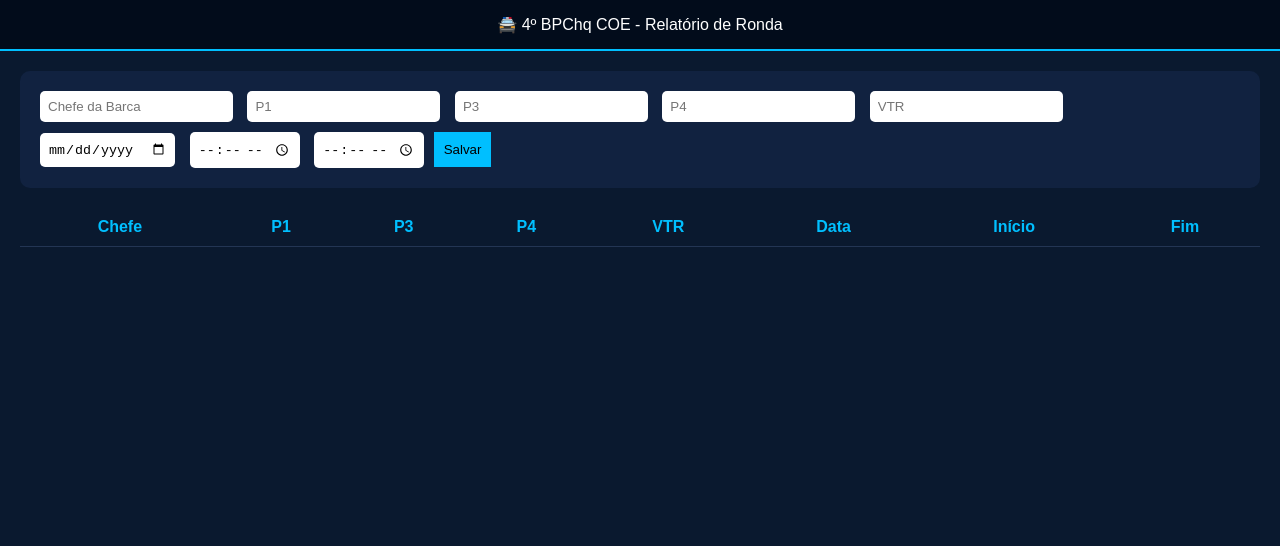
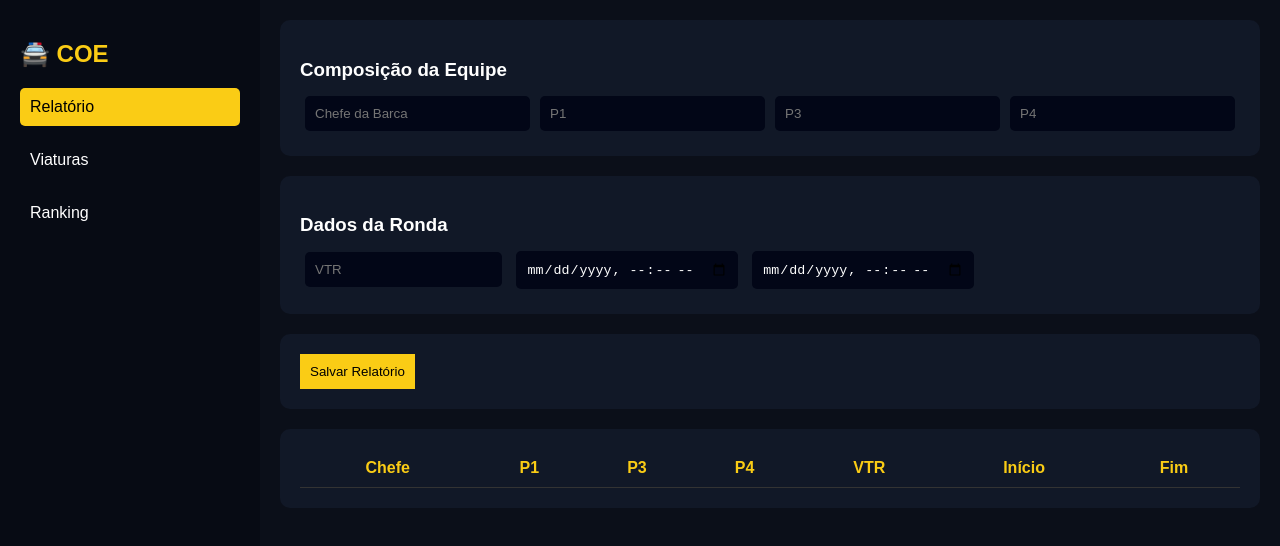
Before and after one commit to enricosena90/sistema-coe, a website: page public/index.html in a window 1280 px wide. Drawn offline with Linux system fonts and the light colour scheme.

Commit message:
Update index.html

```diff
--- a/public/index.html
+++ b/public/index.html
@@ -1,85 +1,137 @@
 <!DOCTYPE html>
-<html>
+<html lang="pt-br">
 <head>
 <meta charset="UTF-8">
-<title>COE - Relatório de Ronda</title>
+<title>COE Sistema</title>
 
 <style>
 body {
   margin: 0;
   font-family: Arial;
-  background: #0a192f;
+  display: flex;
+  background: #0b0f19;
   color: #fff;
 }
 
-header {
-  background: #020c1b;
-  padding: 15px;
-  text-align: center;
-  border-bottom: 2px solid #00bfff;
-}
-
-.container {
+/* MENU */
+.sidebar {
+  width: 220px;
+  background: #070b14;
+  height: 100vh;
   padding: 20px;
 }
 
-.form {
-  background: #112240;
-  padding: 15px;
-  border-radius: 10px;
+.sidebar h2 {
+  color: #facc15;
 }
 
+.menu-item {
+  margin: 15px 0;
+  padding: 10px;
+  cursor: pointer;
+}
+
+.menu-item.active {
+  background: #facc15;
+  color: black;
+  border-radius: 5px;
+}
+
+/* CONTEUDO */
+.content {
+  flex: 1;
+  padding: 20px;
+}
+
+/* CARD */
+.card {
+  background: #111827;
+  padding: 20px;
+  border-radius: 10px;
+  margin-bottom: 20px;
+}
+
+.card h3 {
+  margin-bottom: 10px;
+}
+
+/* INPUT */
 input {
-  padding: 8px;
+  padding: 10px;
   margin: 5px;
   border-radius: 5px;
   border: none;
+  background: #020617;
+  color: white;
 }
 
 button {
   padding: 10px;
-  background: #00bfff;
+  background: #facc15;
   border: none;
   cursor: pointer;
 }
 
+/* GRID */
+.grid {
+  display: flex;
+  flex-wrap: wrap;
+}
+
+.grid input {
+  flex: 1 1 200px;
+}
+
+/* TABELA */
 table {
   width: 100%;
-  margin-top: 20px;
   border-collapse: collapse;
 }
 
 th, td {
   padding: 10px;
-  border-bottom: 1px solid #233554;
+  border-bottom: 1px solid #333;
 }
 
 th {
-  color: #00bfff;
+  color: #facc15;
 }
 </style>
 </head>
 
 <body>
 
-<header>🚔 4º BPChq COE - Relatório de Ronda</header>
+<div class="sidebar">
+  <h2>🚔 COE</h2>
+  <div class="menu-item active">Relatório</div>
+  <div class="menu-item">Viaturas</div>
+  <div class="menu-item">Ranking</div>
+</div>
 
-<div class="container">
+<div class="content">
 
-<div class="form">
+<div class="card">
+  <h3>Composição da Equipe</h3>
+  <div class="grid">
     <input id="chefe" placeholder="Chefe da Barca">
     <input id="p1" placeholder="P1">
     <input id="p3" placeholder="P3">
     <input id="p4" placeholder="P4">
-  <input id="vtr" placeholder="VTR"><br>
-
-  <input type="date" id="data">
-  <input type="time" id="inicio">
-  <input type="time" id="fim">
-
-  <button onclick="salvar()">Salvar</button>
+  </div>
 </div>
 
+<div class="card">
+  <h3>Dados da Ronda</h3>
+  <input id="vtr" placeholder="VTR">
+  <input type="datetime-local" id="inicio">
+  <input type="datetime-local" id="fim">
+</div>
+
+<div class="card">
+  <button onclick="salvar()">Salvar Relatório</button>
+</div>
+
+<div class="card">
 <table>
 <thead>
 <tr>
@@ -88,18 +140,18 @@ th {
 <th>P3</th>
 <th>P4</th>
 <th>VTR</th>
-<th>Data</th>
 <th>Início</th>
 <th>Fim</th>
 </tr>
 </thead>
 <tbody id="tabela"></tbody>
 </table>
+</div>
 
 </div>
 
 <script>
-let dados = [];
+let dados = JSON.parse(localStorage.getItem("dados")) || [];
 
 function salvar() {
   dados.push({
@@ -108,17 +160,16 @@ function salvar() {
     p3: p3.value,
     p4: p4.value,
     vtr: vtr.value,
-    data: data.value,
     inicio: inicio.value,
     fim: fim.value
   });
 
+  localStorage.setItem("dados", JSON.stringify(dados));
   atualizar();
 }
 
 function atualizar() {
   tabela.innerHTML = "";
-
   dados.forEach(d => {
     tabela.innerHTML += `
       <tr>
@@ -127,13 +178,14 @@ function atualizar() {
         <td>${d.p3}</td>
         <td>${d.p4}</td>
         <td>${d.vtr}</td>
-        <td>${d.data}</td>
         <td>${d.inicio}</td>
         <td>${d.fim}</td>
       </tr>
     `;
   });
 }
+
+atualizar();
 </script>
 
 </body>
```
Lines whose indentation alone changed are shown as unchanged.
